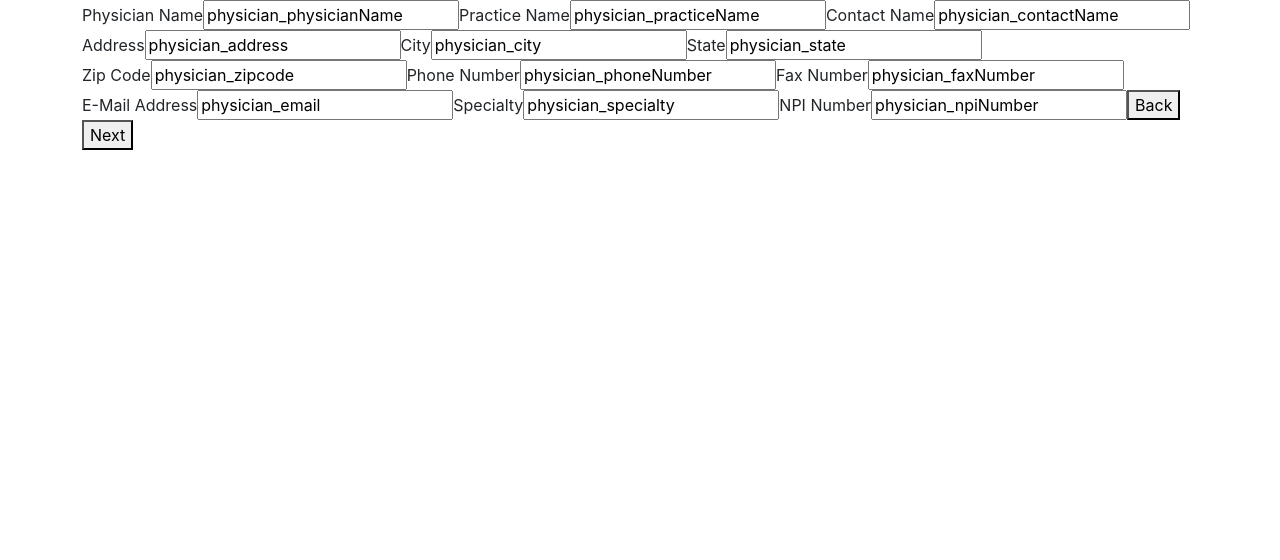
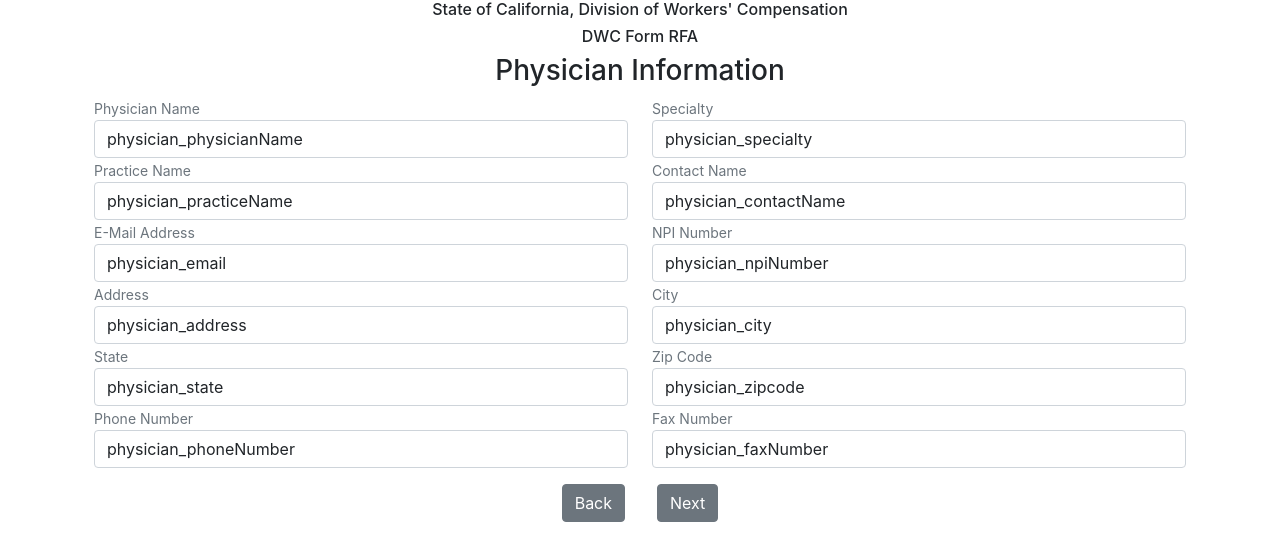
Before and after one commit to rginsberg549/rfa_v1, a React (Create React App) app in the folder client/: page /physician-information in a window 1280 px wide. Shown: the top 560 px of the page. Built offline with nearby package versions, Linux system fonts and the light colour scheme.

Commit message:
adding styles to app

```diff
--- a/client/src/components/ClaimsAdminInformation.js
+++ b/client/src/components/ClaimsAdminInformation.js
@@ -37,96 +37,83 @@ function ClaimsAdministratorInformation() {
   };
 
   return (
-    <form>
-      <label>
-        Company Name
-        <input
-          value={claims_companyName}
-          onChange={handleInput}
-          type="text"
-          name="claims_companyName"
-        />
-      </label>
-      <label>
-        Contact Name
-        <input
-          value={claims_contactName}
-          onChange={handleInput}
-          type="text"
-          name="claims_contactName"
-        />
-      </label>
-      <label>
-        Address
-        <input
-          value={claims_address}
-          onChange={handleInput}
-          type="text"
-          name="claims_address"
-        />
-      </label>
-      <label>
-        City
-        <input
-          value={claims_city}
-          onChange={handleInput}
-          type="text"
-          name="claims_city"
-        />
-      </label>
-      <label>
-        State
-        <input
-          value={claims_state}
-          onChange={handleInput}
-          type="text"
-          name="claims_state"
-        />
-      </label>
-      <label>
-        Zip Code
-        <input
-          value={claims_zipcode}
-          onChange={handleInput}
-          type="text"
-          name="claims_zipcode"
-        />
-      </label>
-      <label>
-        Phone Number
-        <input
-          value={claims_phoneNumber}
-          onChange={handleInput}
-          type="text"
-          name="claims_phoneNumber"
-        />
-      </label>
-      <label>
-        Fax Number
-        <input
-          value={claims_faxNumber}
-          onChange={handleInput}
-          type="text"
-          name="claims_faxNumber"
-        />
-      </label>
-      <label>
-        E-Mail Address
-        <input
-          value={claims_email}
-          onChange={handleInput}
-          type="text"
-          name="claims_email"
-        />
-      </label>
-      <Button onClick={handleBackClick} type="submit" value="back" class="back-button">
-        Back
-      </Button>
-      <Button onClick={handleNextClick} type="submit" value="next" class="next-button">
-        Next
-      </Button>
-    </form>
-  );
-}
+
+  <div className="container">
+    <h6 className="text-center">State of California, Division of Workers' Compensation</h6>
+    <h6 className="text-center">DWC Form RFA</h6>
+    <h3 className="text-center">Claims Administrator Information</h3>
+
+<form>
+  <div className="row">
+    <div className="col">
+      <span className="form-text">Company Name</span>
+      <input className="form-control" value={claims_companyName} onChange={handleInput} type="text" name="claims_companyName"></input>
+    </div>
+
+
+  </div>
+
+
+  <div className="row">
+
+  <div className="col">
+      <span className="form-text">Contact Name</span>
+      <input className="form-control" value={claims_contactName} onChange={handleInput} type="text" name="claims_contactName"/>
+    </div>
+
+    <div className="col">
+      <span className="form-text">E-Mail Address</span>
+      <input className="form-control" value={claims_email} onChange={handleInput} type="text" name="claims_email"></input>
+      </div>
+  </div>
+
+<div className="row">
+  <div className="col">
+    <span className="form-text">Address </span>
+    <input className="form-control" value={claims_address} onChange={handleInput} type="text" name="claims_address"></input>
+  </div>
+
+  <div className="col">
+    <span className="form-text">City</span>
+    <input className="form-control" value={claims_city} onChange={handleInput} type="text" name="claims_city"></input>
+    </div>
+</div>
+
+<div className="row">
+  <div className="col">
+    <span className="form-text">State</span>
+    <input className="form-control" value={claims_state} onChange={handleInput} type="text" name="claims_state"></input>
+
+  </div>
+
+  <div className="col">
+    <span className="form-text"> Zip Code </span>
+    <input className="form-control" value={claims_zipcode} onChange={handleInput} type="text" name="claims_zipcode"/>
+    </div>
+
+</div>
+
+<div className="row">
+<div className="col">
+    <span className="form-text">Phone Number </span>
+    <input className="form-control" value={claims_phoneNumber} onChange={handleInput} type="text" name="claims_phoneNumber"></input>
+  </div>
+
+  <div className="col">
+  <span className="form-text">Fax Number</span>
+  <input className="form-control" value={claims_faxNumber} onChange={handleInput} type="text" name="claims_faxNumber"></input>
+  </div>
+</div>
+</form>
+
+  <div className="row">
+    <div className="col text-center">
+      <button onClick={handleBackClick} type="submit" value="back" class="btn btn-secondary back-button m-3"> Back </button>
+      <button onClick={handleNextClick} type="submit" value="next" class="btn btn-secondary next-button m-3"> Next </button>
+    </div>
+  </div>
+</div>
+)
+};
 
 export default ClaimsAdministratorInformation;
--- a/client/src/components/EmployeeInformation.js
+++ b/client/src/components/EmployeeInformation.js
@@ -45,7 +45,7 @@ function EmployeeInformation() {
           <div class="col">
             <span class="form-text">First Name</span>
             <input type="text" class="form-control" value={employee_firstName} onChange={handleInput} type="text" name="employee_firstName"/>
-            </div>
+           </div>
 
         <div class="col">
         <span class="form-text">Middle Name</span>
--- a/client/src/components/PhysicianInformation.js
+++ b/client/src/components/PhysicianInformation.js
@@ -40,123 +40,97 @@ function PhysicianInformation() {
   };
 
   return (
+
+    <div className="container">
+      <h6 className="text-center">State of California, Division of Workers' Compensation</h6>
+      <h6 className="text-center">DWC Form RFA</h6>
+      <h3 className="text-center">Physician Information</h3>
+
     <form>
-      <label>
-        Physician Name
-        <input
-          value={physician_physicianName}
-          onChange={handleInput}
-          type="text"
-          name="physician_physicianName"
-        />
-      </label>
-      <label>
-        Practice Name
-        <input
-          value={physician_practiceName}
-          onChange={handleInput}
-          type="text"
-          name="physician_practiceName"
-        />
-      </label>
-      <label>
-        Contact Name
-        <input
-          value={physician_contactName}
-          onChange={handleInput}
-          type="text"
-          name="physician_contactName"
-        />
-      </label>
-      <label>
-        Address
-        <input
-          value={physician_address}
-          onChange={handleInput}
-          type="text"
-          name="physician_address"
-        />
-      </label>
-      <label>
-        City
-        <input
-          value={physician_city}
-          onChange={handleInput}
-          type="text"
-          name="physician_city"
-        />
-      </label>
-      <label>
-        State
-        <input
-          value={physician_state}
-          onChange={handleInput}
-          type="text"
-          name="physician_state"
-        />
-      </label>
-      <label>
-        Zip Code
-        <input
-          value={physician_zipcode}
-          onChange={handleInput}
-          type="text"
-          name="physician_zipcode"
-        />
-      </label>
-      <label>
-        Phone Number
-        <input
-          value={physician_phoneNumber}
-          onChange={handleInput}
-          type="text"
-          name="physician_phoneNumber"
-        />
-      </label>
-      <label>
-        Fax Number
-        <input
-          value={physician_faxNumber}
-          onChange={handleInput}
-          type="text"
-          name="physician_faxNumber"
-        />
-      </label>
-      <label>
-        E-Mail Address
-        <input
-          value={physician_email}
-          onChange={handleInput}
-          type="text"
-          name="physician_email"
-        />
-      </label>
-      <label>
-        Specialty
-        <input
-          value={physician_specialty}
-          onChange={handleInput}
-          type="text"
-          name="physician_specialty"
-        />
-      </label>
-      <label>
-        NPI Number
-        <input
-          value={physician_npiNumber}
-          onChange={handleInput}
-          type="text"
-          name="physician_npiNumber"
-        />
-      </label>
+      <div className="row">
+        <div className="col">
+          <span className="form-text">Physician Name</span>
+          <input className="form-control" value={physician_physicianName} onChange={handleInput} type="text" name="physician_physicianName"></input>
+        </div>
 
-      <Button onClick={handleBackClick} type="submit" value="back" class="back-button">
-        Back
-      </Button>
-      <Button onClick={handleNextClick} type="submit" value="next" class="next-button">
-        Next
-      </Button>
-    </form>
+        <div className="col">
+            <span className="form-text">Specialty</span>
+            <input className="form-control" value={physician_specialty} onChange={handleInput} type="text" name="physician_specialty"></input>
+          </div>
+      </div>
+
+      <div className="row">
+        <div className="col">
+          <span class="form-text">Practice Name</span>
+          <input className="form-control" value={physician_practiceName} onChange={handleInput} type="text" name="physician_practiceName"></input>
+          </div>
+
+        <div className="col">
+          <span className="form-text">Contact Name</span>
+          <input className="form-control" value={physician_contactName} onChange={handleInput} type="text" name="physician_contactName"/>
+        </div>
+      </div>
+
+      <div className="row">
+        <div className="col">
+          <span className="form-text">E-Mail Address</span>
+          <input className="form-control" value={physician_email} onChange={handleInput} type="text" name="physician_email"></input>
+          </div>
+
+      <div className="col">
+        <span className="form-text">NPI Number</span>
+        <input className="form-control" value={physician_npiNumber} onChange={handleInput} type="text" name="physician_npiNumber"></input>
+      </div>
+
+      </div>
+
+    <div className="row">
+      <div className="col">
+        <span className="form-text">Address </span>
+        <input className="form-control" value={physician_address} onChange={handleInput} type="text" name="physician_address"></input>
+      </div>
+
+      <div className="col">
+        <span className="form-text">City</span>
+        <input className="form-control" value={physician_city} onChange={handleInput} type="text" name="physician_city"></input>
+        </div>
+    </div>
+
+    <div className="row">
+      <div className="col">
+        <span className="form-text">State</span>
+        <input className="form-control" value={physician_state} onChange={handleInput} type="text" name="physician_state"></input>
+
+      </div>
+
+      <div className="col">
+        <span className="form-text"> Zip Code </span>
+        <input className="form-control" value={physician_zipcode} onChange={handleInput} type="text" name="physician_zipcode"/>
+        </div>
+
+    </div>
+
+    <div className="row">
+    <div className="col">
+        <span className="form-text">Phone Number </span>
+        <input className="form-control" value={physician_phoneNumber} onChange={handleInput} type="text" name="physician_phoneNumber"></input>
+      </div>
+
+      <div className="col">
+      <span className="form-text">Fax Number</span>
+      <input className="form-control" value={physician_faxNumber} onChange={handleInput} type="text" name="physician_faxNumber"></input>
+      </div>
+    </div>
+  </form>
+
+      <div className="row">
+        <div className="col text-center">
+          <button onClick={handleBackClick} type="submit" value="back" class="btn btn-secondary back-button m-3"> Back </button>
+          <button onClick={handleNextClick} type="submit" value="next" class="btn btn-secondary next-button m-3"> Next </button>
+        </div>
+      </div>
+  </div>
+
   );
 }
 
--- a/client/src/components/RequestTeatments.js
+++ b/client/src/components/RequestTeatments.js
@@ -65,6 +65,12 @@ function RequestTreatments() {
   };
 
   return (
+
+    <div className="container">
+      <h6 className="text-center">State of California, Division of Workers' Compensation</h6>
+      <h6 className="text-center">DWC Form RFA</h6>
+      <h3 className="text-center">Requested Treatments</h3>
+
     <div>
       {treatmentRowState.map((item, i) => (
         <TreatmentRow
@@ -77,24 +83,19 @@ function RequestTreatments() {
         >
         </TreatmentRow>
       ))}
-      <Button onClick={renderTreatmentRow}>Add Another Treatment</Button>
-      <Button
-        onClick={handleBackClick}
-        type="submit"
-        value="back"
-        class="back-button"
-      >
-        Back
-      </Button>
-      <Button
-        onClick={handleNextClick}
-        type="submit"
-        value="next"
-        class="next-button"
-      >
-        Next
-      </Button>
+
+      <div className="row">
+        <button class="btn btn-secondary back-button m-3" onClick={renderTreatmentRow}> + Add Treatment</button>
+      </div>
+
+      <div className="row">
+        <div className="col text-center">
+          <button onClick={handleBackClick} type="submit" value="back" class="btn btn-secondary back-button m-3"> Back </button>
+          <button onClick={handleNextClick} type="submit" value="next" class="btn btn-secondary next-button m-3"> Next </button>
+        </div>
+      </div>
     </div>
+  </div>
   );
 }
 
```
Also changed, not shown: client/public/styles.css (+10 -0 lines), client/src/components/TreatmentRow.js (+29 -22 lines).
